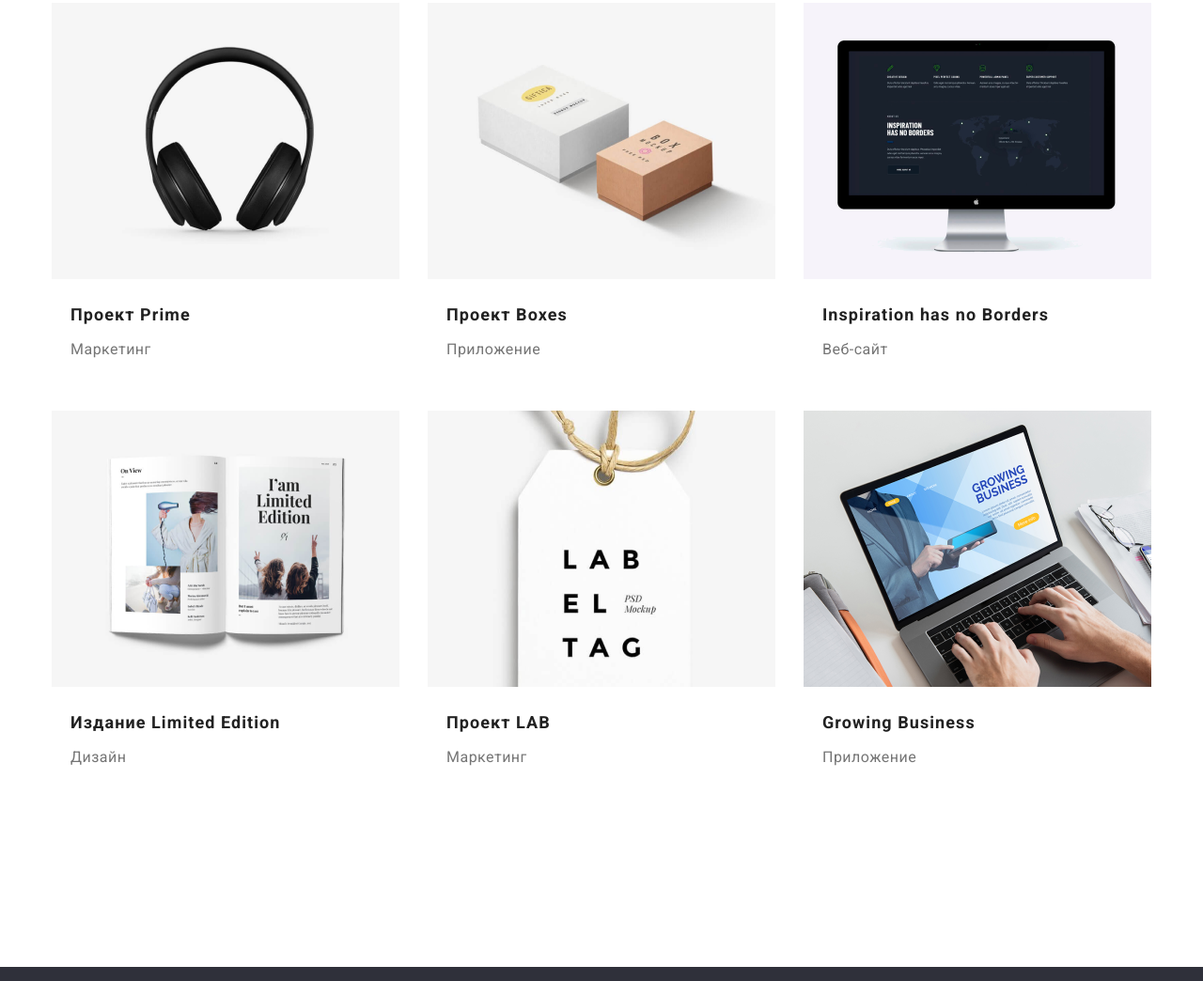
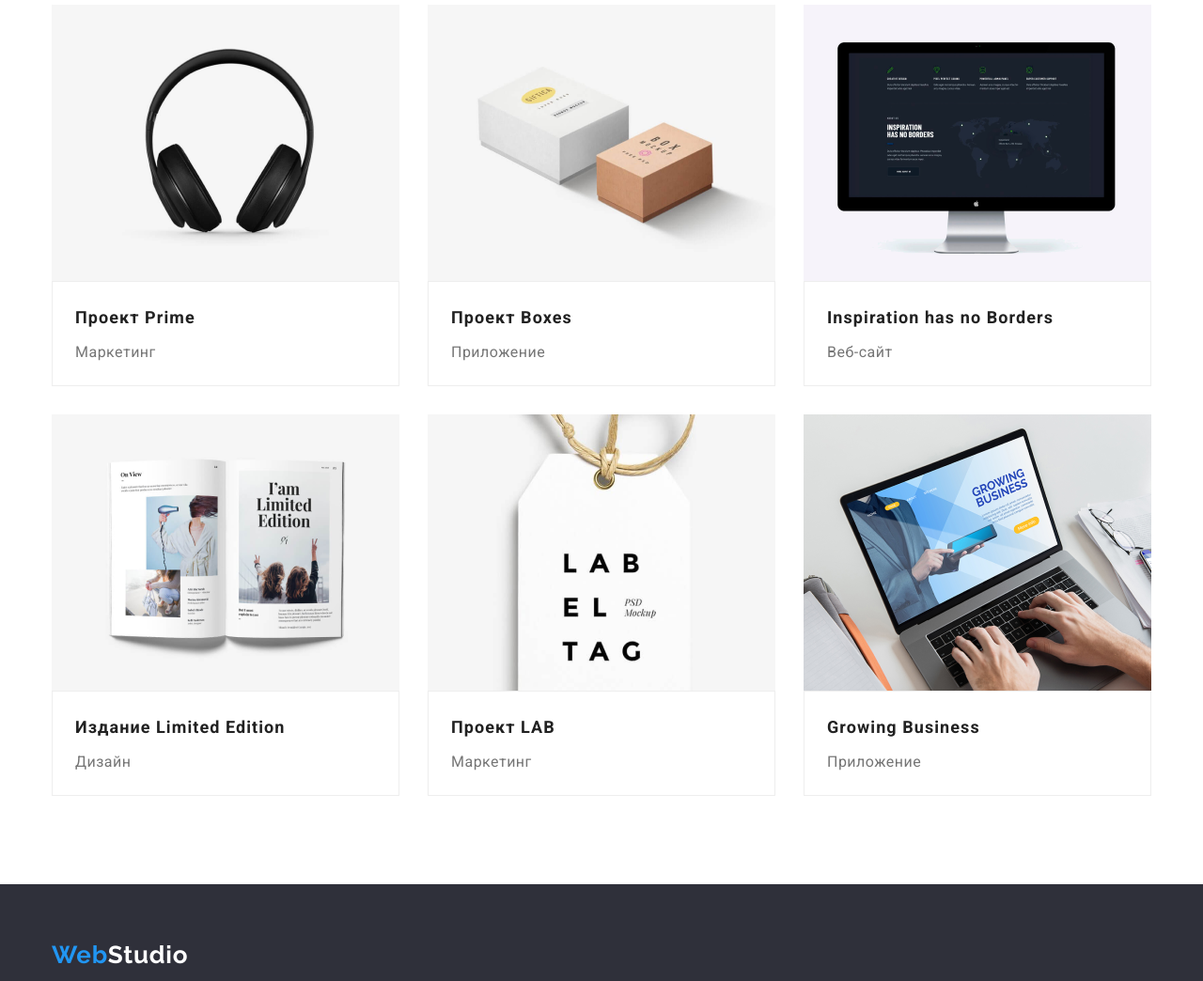
Before and after one commit to Skyhor/goit-markup-hw-03, a plain HTML site: page portfolio.html in a window 1280 px wide. Shown: the part 694-1738 px from the top of the page at 94% size. Drawn offline with nearby package versions, Linux system fonts and the light colour scheme.

Commit message:
FinishHw4

```diff
--- a/css/style.css
+++ b/css/style.css
@@ -282,14 +282,12 @@ margin-right: auto;
 .portfolio-header-photo:not(:nth-last-child(-n+3)){
     margin-bottom: 30px;
 }
-.portfolio-header-photo:nth-last-child(-n+3){
-    margin-bottom:94px;
-}
 .portfolio-card{
     background-color: #FFFFFF;
 }
 .portfolio-card{
-    padding: 20px;
+    padding: 20px 24px;
+    border: 1px solid #EEEEEE;
 }
 .content-title {
     font-weight: 700;
```
